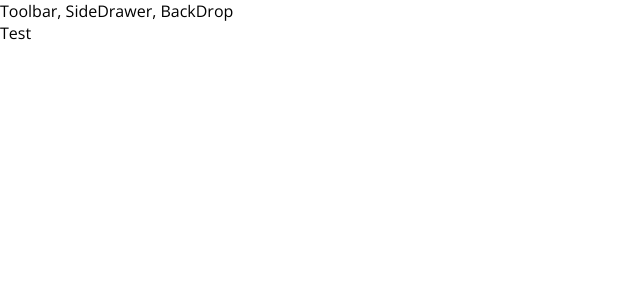
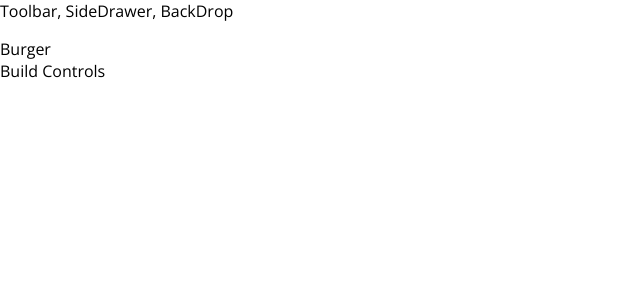
Before and after one commit to pooridev/burger-builder, a React (Create React App) app: page / in a window 1280 px wide. Shown: the top 300 px of the page, without its empty margins (0-640 px from the left). Built offline with nearby package versions, Linux system fonts and the light colour scheme.

Commit message:
Update: BurgerBuilder component created

```diff
--- a/src/App.js
+++ b/src/App.js
@@ -1,11 +1,12 @@
 import React, { Component } from 'react';
 import Layout from './components/Layout/Layout';
+import BurgerBuilder from './containers/BurgerBuilder/BurgerBuilder';
 class App extends Component {
 	render() {
 		return (
 			<div>
 				<Layout>
-					<p>Test</p>
+					<BurgerBuilder />
 				</Layout>
 			</div>
 		);
--- a/src/components/Layout/Layout.jsx
+++ b/src/components/Layout/Layout.jsx
@@ -1,11 +1,11 @@
 import React from 'react';
 import Aux from '../../hoc/Auxiliary';
-
+import classes from './Layout.module.css';
 const layout = props => {
 	return (
 		<Aux>
 			<div>Toolbar, SideDrawer, BackDrop</div>
-			<main>{props.children}</main>
+			<main className={classes.Content}>{props.children}</main>
 		</Aux>
 	);
 };
--- /dev/null
+++ b/src/components/Layout/Layout.module.css
@@ -0,0 +1,3 @@
+.Content {
+  margin: 16px 0;
+}
--- /dev/null
+++ b/src/containers/BurgerBuilder/BurgerBuilder.jsx
@@ -0,0 +1,14 @@
+import React, { Component } from 'react';
+import Aux from '../../hoc/Auxiliary';
+
+class BurgerBuilder extends Component {
+	render() {
+		return (
+			<Aux>
+				<div>Burger</div>
+				<div>Build Controls</div>
+			</Aux>
+		);
+	}
+}
+export default BurgerBuilder;
```
